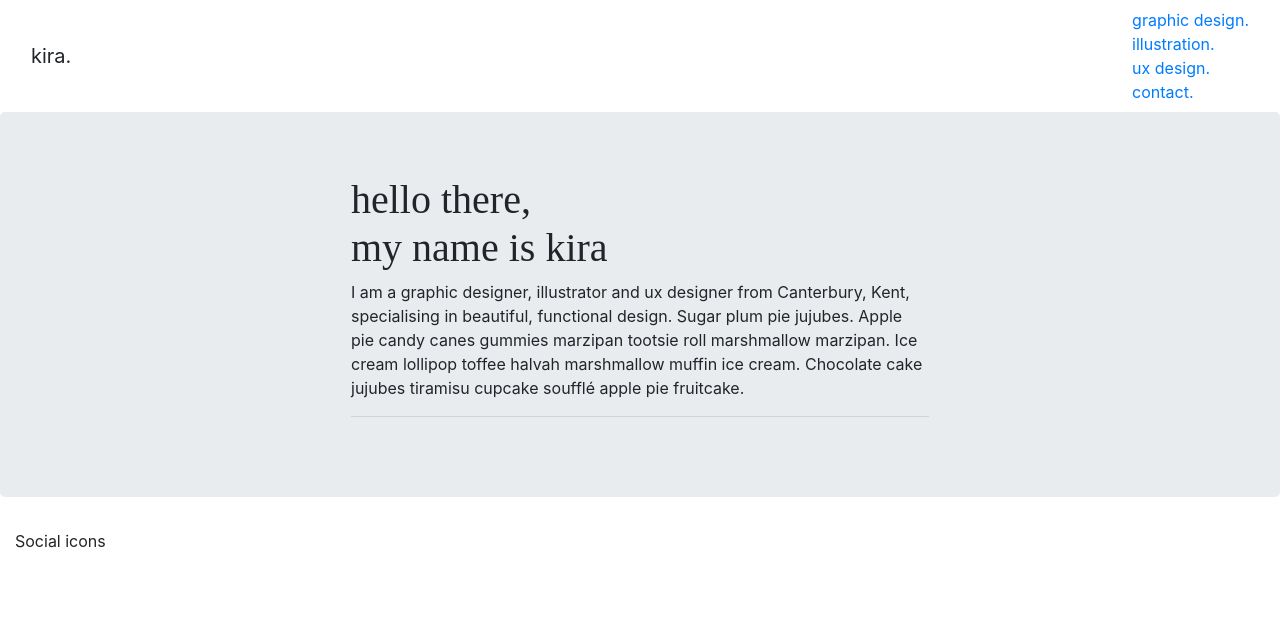
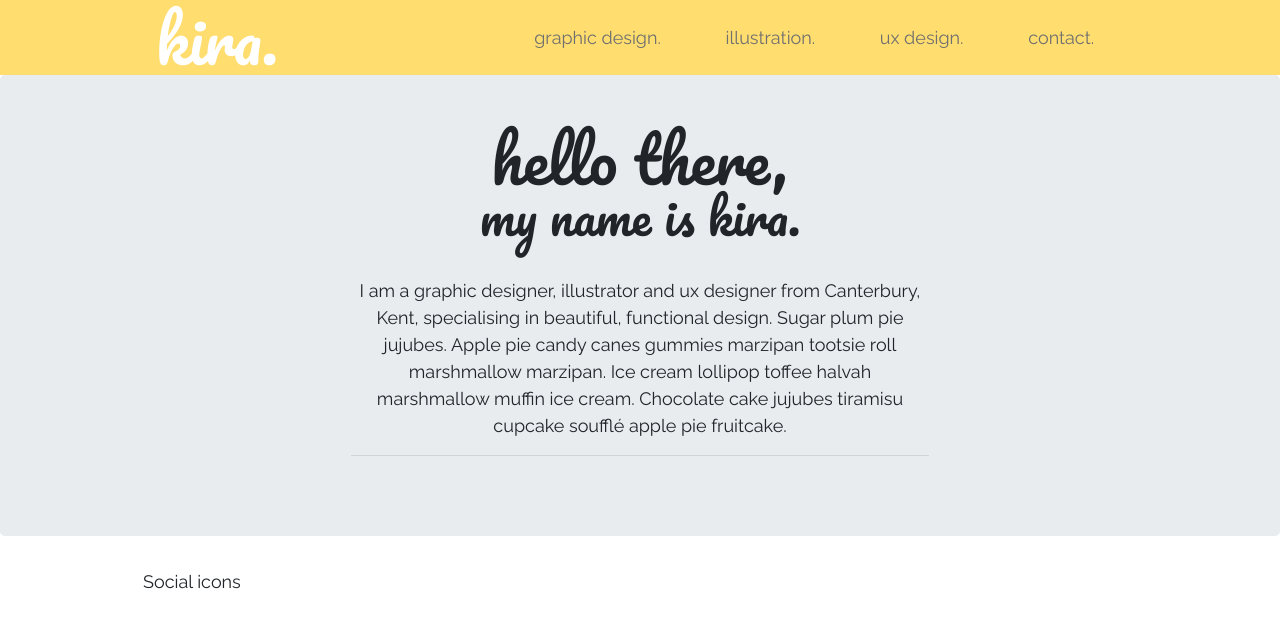
Before and after one commit to s-mandon/kira-portfolio, a plain HTML site: page index.html in a window 1280 px wide. Drawn offline with nearby package versions, Linux system fonts and the light colour scheme.

Commit message:
CSS banner, jumbotron section added, laid out

```diff
--- a/index.html
+++ b/index.html
@@ -6,6 +6,7 @@
     <link rel="stylesheet" href="https://stackpath.bootstrapcdn.com/bootstrap/4.3.1/css/bootstrap.min.css" integrity="sha384-ggOyR0iXCbMQv3Xipma34MD+dH/1fQ784/j6cY/iJTQUOhcWr7x9JvoRxT2MZw1T" crossorigin="anonymous">
     <link rel="stylesheet" href="./resources/styles.css" type="text/css">
     <meta name="viewport" content="width=device-width, initial-scale=1.0">
+    <link href="https://fonts.googleapis.com/css?family=Pacifico|Raleway:300,400,700" rel="stylesheet">
     <meta http-equiv="X-UA-Compatible" content="ie=edge">
     <title>Kira</title>
 </head>
@@ -13,7 +14,7 @@
     <nav class="navbar navbar-default navbar-fixed-top">
         <div class="container-fluid">
             <div class="navbar-header">
-                    <a class="navbar-brand">kira.</a>
+                    <h1>kira.</h1>
             </div>
                 <ul class="nav navbar-nav">
                     <li><a href="#">graphic design.</a></li>
@@ -28,8 +29,8 @@
 
     <div class="jumbotron">
         <div class="container">
-            <h1>hello there, <br>
-                my name is kira</h1>
+            <h1>hello there,</h1>
+            <h2>my name is kira.</h2>
             <p>I am a graphic designer, illustrator and ux designer
              from Canterbury, Kent, specialising in beautiful, functional
              design. Sugar plum pie jujubes. Apple pie candy canes gummies
--- a/resources/styles.css
+++ b/resources/styles.css
@@ -3,18 +3,63 @@
 }
 
 html {
-    font-family: "Raleway Light", sans-serif;
+    margin: 0;
+    padding: 0;
+
 }
 
 body {
-    margin: 0;
-    padding: 0;
+    font-family: "Raleway", sans-serif;
+    font-weight: light;
+    font-size: 18px;
+
 }
 
 h1 {
-    font-family: Pacifico, serif;
+    font-family: Pacifico, cursive;
+    font-size: 63px;
+    line-height: 40px;
 }
 
-.container {
+h2 {
+    font-family: Pacifico, cursive;
+    font-size: 48px;
+    padding-bottom: 24px;
+
+}
+
+nav {
+    background-color: #ffdd6e;
+    height: 75px;
+    vertical-align: middle;
+}
+
+div.container-fluid {
+   width: 80%;
+}
+
+div.navbar-header {
+    position: relative;
+    color: white;
+    padding-top: 10px;
+
+}
+
+ul.nav.navbar-nav {
+    display: inline-block;
+    list-style-type: none;
+}
+
+li {
+    display: inline-block;
+    padding: 0px 30px;
+}
+
+li a {
+    color: #707070;
+}
+
+div.container {
     width: 50%;
+    text-align: center;
 }
```
